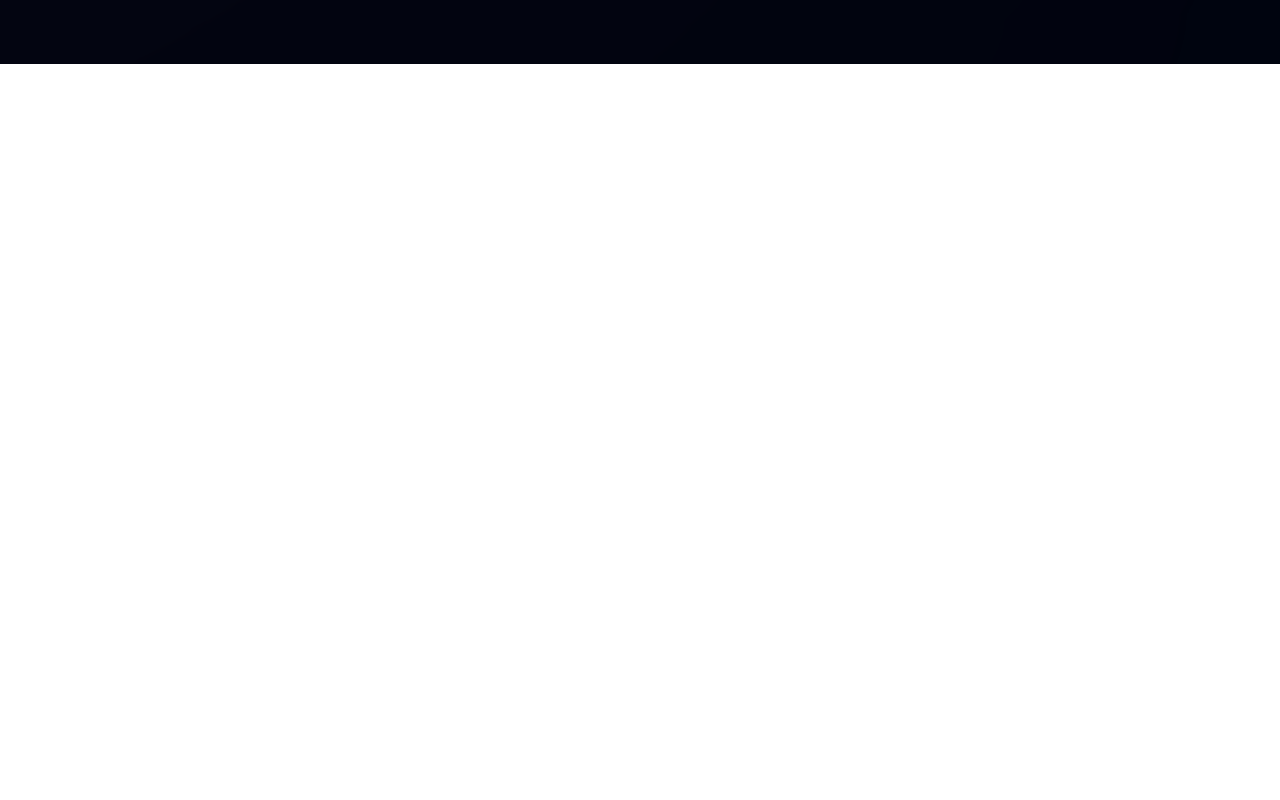
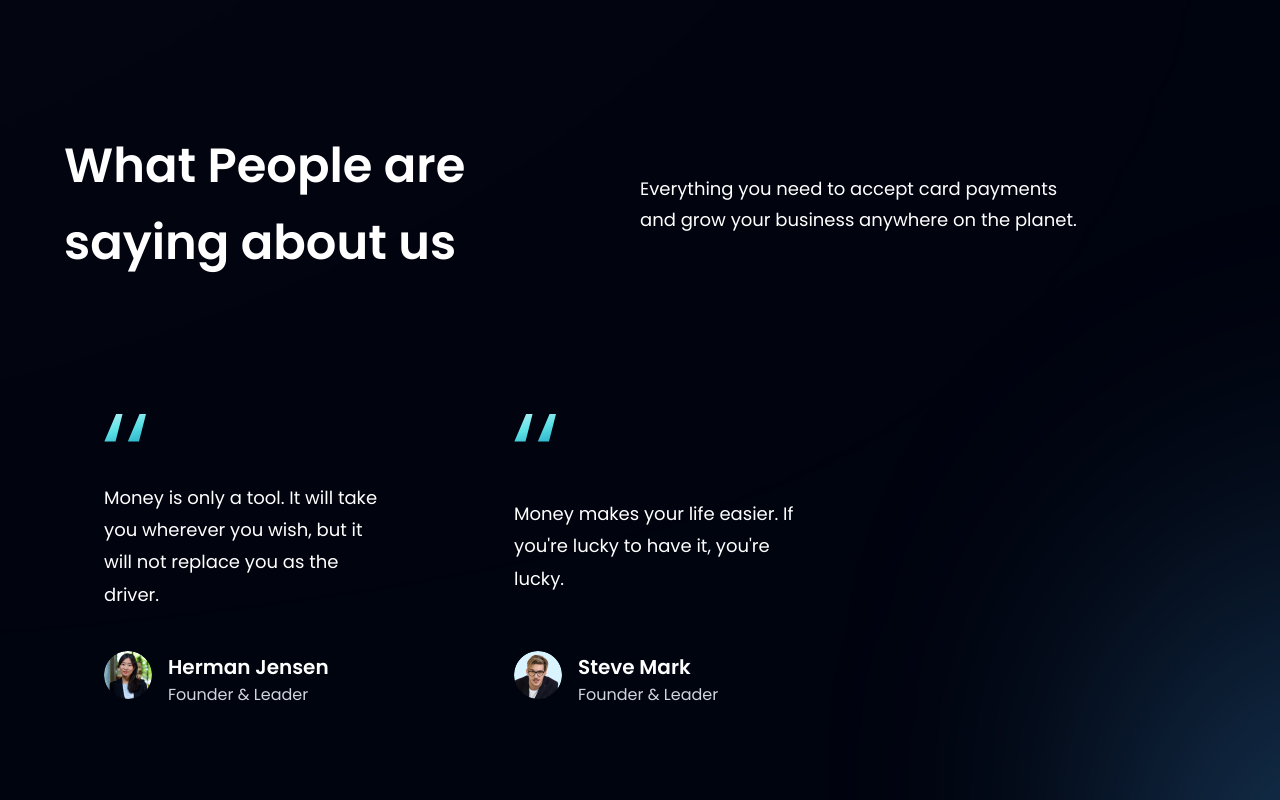
Before and after one commit to SamamaKarim092/Modern-Bank-App, a React (Vite) app: page / in a window 1280 px wide. Shown: the part 2740-3540 px from the top of the page. Before the commit the page ends 2804 px from the top, so only its background shows below. Built offline with nearby package versions, Linux system fonts and the light colour scheme.

Commit message:
Created the Testimonial Section

```diff
--- a/src/App.jsx
+++ b/src/App.jsx
@@ -1,5 +1,5 @@
 import styles from './style'
-import { Navbar , Hero , Stats , Billing , CardDeal , Clients , CTA , Footer  , Business} from './components';
+import { Navbar , Hero , Stats , Billing , CardDeal , Testimonials , CTA , Footer  , Business} from './components';
 
 const App = () => {
   return (
@@ -47,10 +47,10 @@
         </div>
       </div>
 
-      {/* Clients Section */}
+      {/* Testimonials Section */}
       <div className={`bg-primary ${styles.paddingX} ${styles.flexStart}`}>
         <div className={`${styles.boxWidth}`}>
-          <Clients />
+          <Testimonials />
         </div>
       </div>
 
--- a/src/components/FeedbackCard.jsx
+++ b/src/components/FeedbackCard.jsx
@@ -1,11 +1,25 @@
-import React from 'react'
+import { quotes } from "../assets";
 
-const FeedbackCard = () => {
-  return (
-    <div>
+const FeedbackCard = ({ content, name, title, img }) => (
+  <div className="flex justify-between flex-col px-10 py-12 rounded-[20px]  max-w-[370px] md:mr-10 sm:mr-5 mr-0 my-5 feedback-card">
+    <img src={quotes} alt="double_quotes" className="w-[42.6px] h-[27.6px] object-contain" />
+    <p className="font-poppins font-normal text-[18px] leading-[32.4px] text-white my-10">
+      {content}
+    </p>
 
+    <div className="flex flex-row">
+      <img src={img} alt={name} className="w-[48px] h-[48px] rounded-full" />
+      <div className="flex flex-col ml-4">
+        <h4 className="font-poppins font-semibold text-[20px] leading-[32px] text-white">
+          {name}
+        </h4>
+        <p className="font-poppins font-normal text-[16px] leading-[24px] text-gray-300">
+          {title}
+        </p>
+      </div>
     </div>
-  )
-}
+  </div>
+);
 
-export default FeedbackCard
+
+export default FeedbackCard;
--- a/src/components/Testimonials.jsx
+++ b/src/components/Testimonials.jsx
@@ -1,11 +1,27 @@
-import React from 'react'
+import { feedback } from "../constants";
+import styles from "../style";
+import FeedbackCard from "./FeedbackCard";
 
-const Testimonials = () => {
-  return (
-    <div>
+const Testimonials = () => (
+  <section id="clients" className={`${styles.paddingY} ${styles.flexCenter} flex-col relative `}>
+    <div className="absolute z-[0] w-[60%] h-[60%] -right-[50%] rounded-full blue__gradient bottom-40" />
 
+    <div className="w-full flex justify-between items-center md:flex-row flex-col sm:mb-16 mb-6 relative z-[1]">
+      <h2 className={styles.heading2}>
+        What People are <br className="sm:block hidden" /> saying about us
+      </h2>
+      <div className="w-full md:mt-0 mt-6">
+        <p className={`${styles.paragraph} text-left max-w-[450px] text-white`}>
+          Everything you need to accept card payments and grow your business
+          anywhere on the planet.
+        </p>
+      </div>
     </div>
-  )
-}
 
-export default Testimonials
+    <div className="flex flex-wrap sm:justify-start justify-center w-full feedback-container relative z-[1]">
+      {feedback.map((card) => <FeedbackCard key={card.id} {...card} />)}
+    </div>
+  </section>
+);
+
+export default Testimonials;
```
